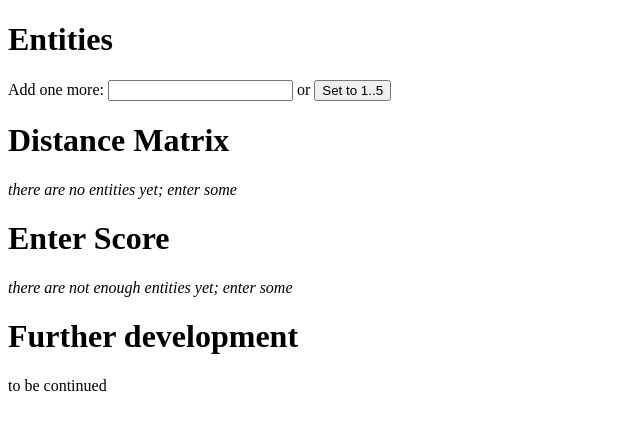
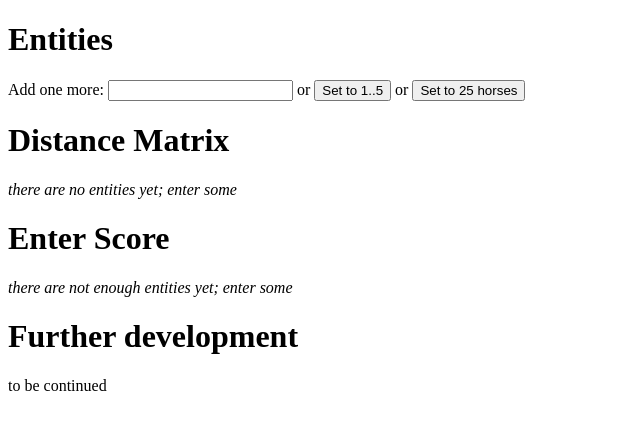
Before and after one commit to defaultbranch/twentyfive-horses, an Angular app: page / in a window 1280 px wide. Shown: the top 430 px of the page, without its empty margins (0-640 px from the left). Built offline with nearby package versions, Linux system fonts and the light colour scheme.

Commit message:
initalize with 25 horses

```diff
--- a/src/app/app.component.html
+++ b/src/app/app.component.html
@@ -9,6 +9,7 @@
   <div>
     Add one more: <input [(ngModel)]="newElement" (keyup)="onNewElementKey($event)">
     or <button (click)="setElementsToOneToFive()">Set to 1..5</button>
+    or <button (click)="setElementsToOneTo25Horses()">Set to 25 horses</button>
   </div>
 </div>
 
--- a/src/app/app.component.ts
+++ b/src/app/app.component.ts
@@ -37,6 +37,14 @@ export class AppComponent {
 
   setElementsToOneToFive() {
     this.elements = ['One', 'Two', 'Three', 'Four', 'Five'];
+  }
+
+  setElementsToOneTo25Horses() {
+    const result = [];
+    for (let i = 1; i <= 25; i++) {
+      result.push(`Horse ${("0" + i).slice(-2)}`);
+      this.elements = result;
+    }
   }
 
   scoredElements: string[] = []
```
